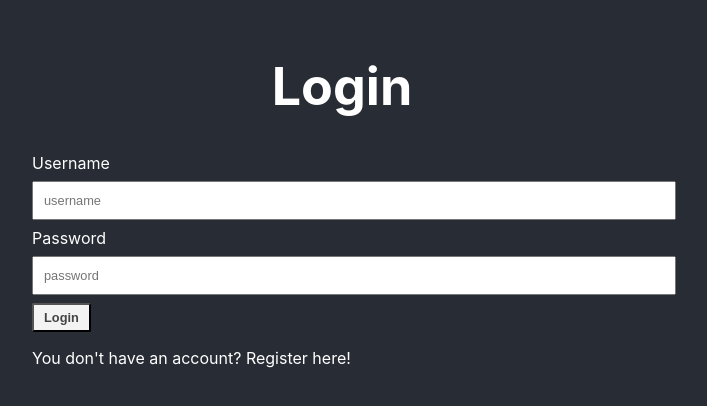
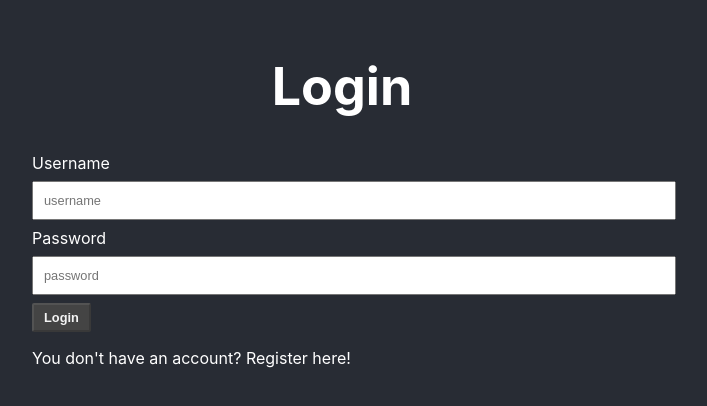
Before and after one commit to PrezBala/Project5FE, a React (Create React App) app: page / in a window 1280 px wide. Shown: the top 406 px of the page, without its empty margins (298-1005 px from the left). Built offline with nearby package versions, Linux system fonts and the light colour scheme.

Commit message:
add same const isDisabled within auth.js

```diff
--- a/src/App.css
+++ b/src/App.css
@@ -20,6 +20,12 @@ button {
     font-size: 0.8rem;
     outline: none;
 }
+
+button:disabled {
+    color: #f3f3f3;
+    background-color: #444;
+    cursor: not-allowed;
+  }
 
 .layout{
   display: grid;
--- a/src/components/auth.js
+++ b/src/components/auth.js
@@ -27,6 +27,9 @@ function Auth(){
           .catch( error => console.log(error))
       }
 
+    const isDisabled = username.length === 0 || password.length === 0;
+
+
     return (
         <div className="App">
         <header className="App-header">
@@ -41,8 +44,8 @@ function Auth(){
                 <input id="password"type="text" placeholder="password" value={password}
                     onChange={ evt=> setPassword (evt.target.value)}  /><br/>
                     { isLoginView ?
-                        <button onClick={loginClicked}>Login</button> :
-                        <button onClick={registerClicked}>Register</button>
+                        <button onClick={loginClicked} disabled={isDisabled}>Login</button> :
+                        <button onClick={registerClicked} disabled={isDisabled}>Register</button>
                     }
 
                 { isLoginView ?
--- a/src/components/movie-form.js
+++ b/src/components/movie-form.js
@@ -42,8 +42,8 @@ function MovieForm(props) {
                     onChange={ evt=> setDescription(evt.target.value)}
                 ></textarea><br/>
                 {  props.movie.id ?
-                <button onClick={updateClicked}>Update</button> :
-                <button onClick={createClicked}>Create</button>
+                    <button onClick={updateClicked} disabled={isDisabled}>Update</button> :
+                    <button onClick={createClicked} disabled={isDisabled}>Create</button>
                 }
 
             </div>
```
